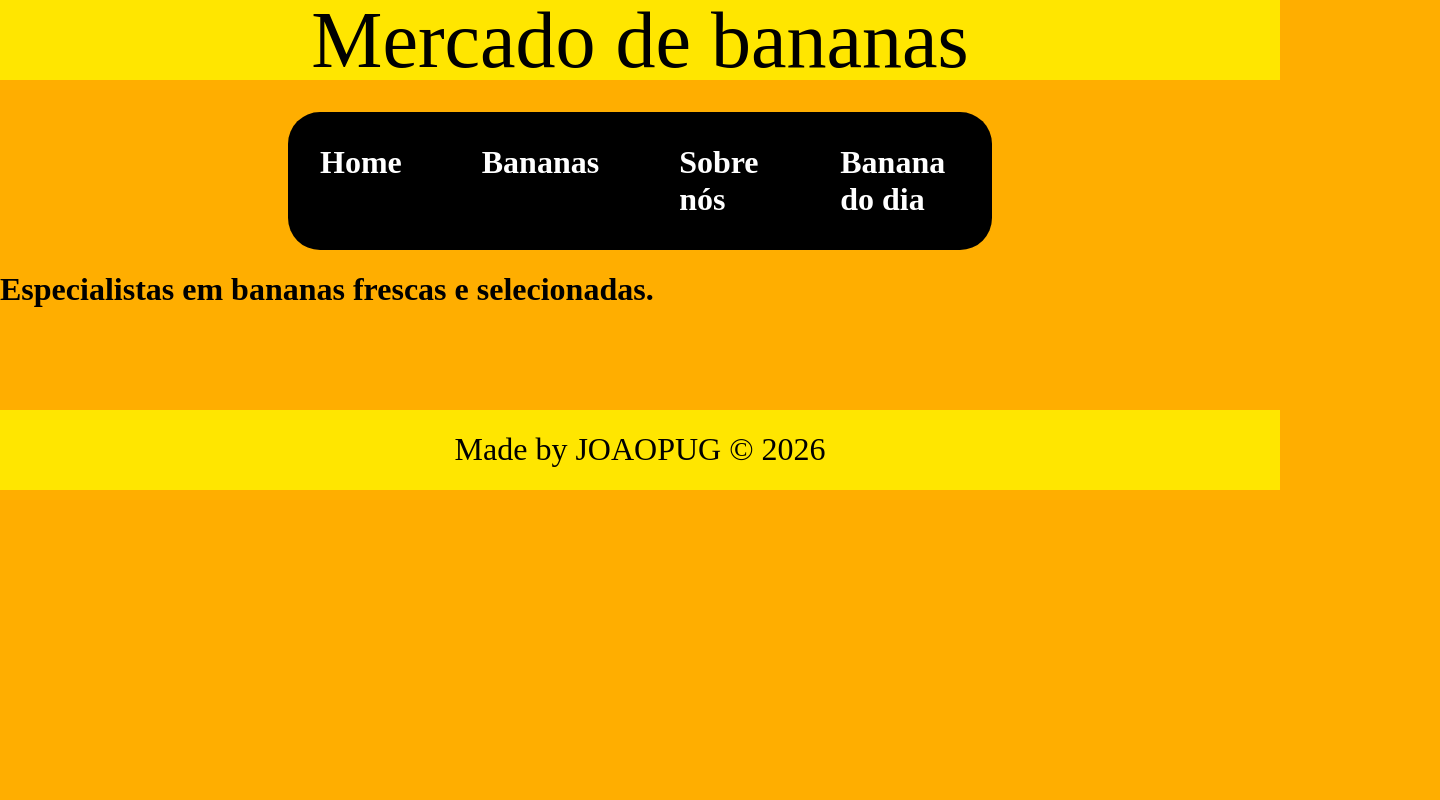
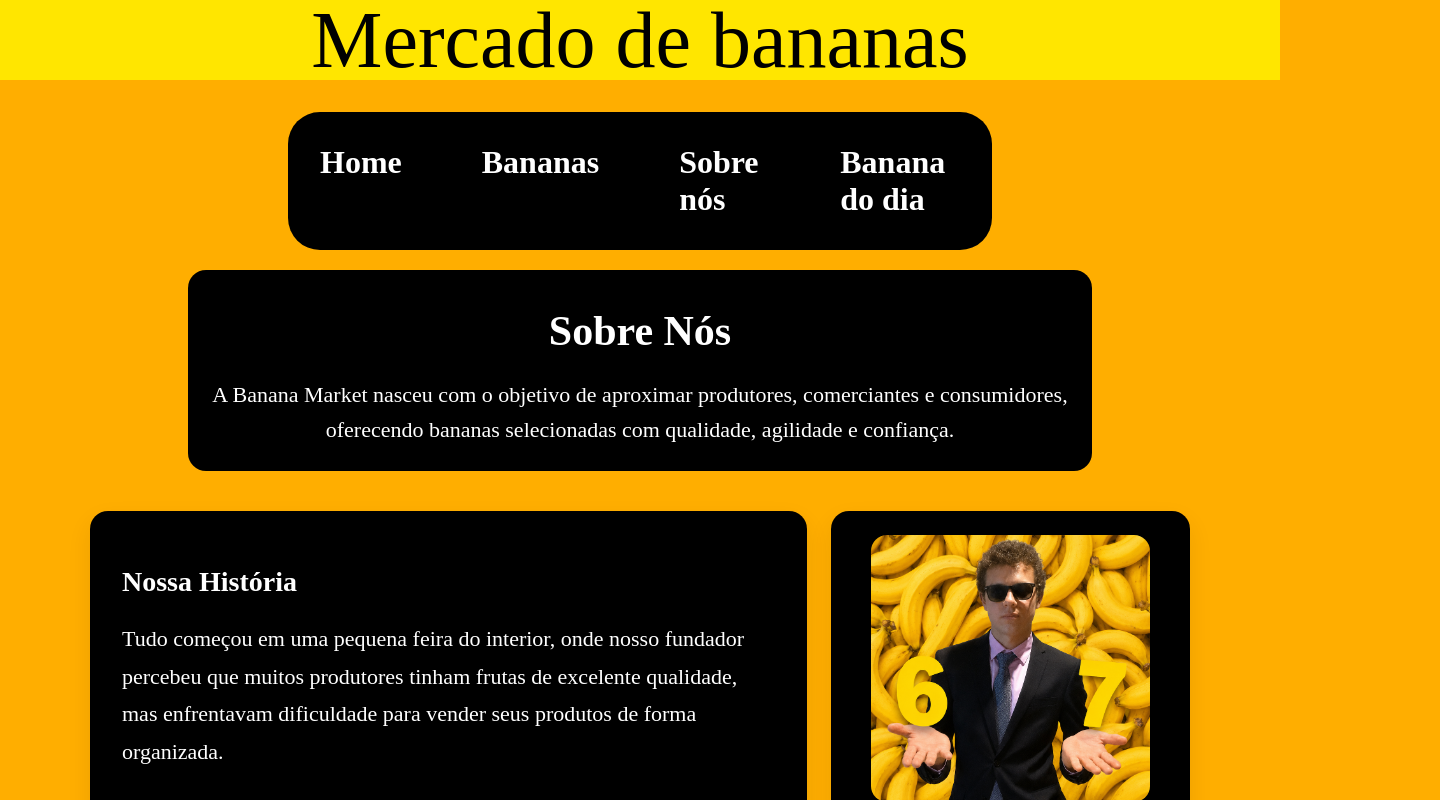
Before and after one commit to joaopug/Trabalho_DevOps, a React (Vite) app: page / in a window 1280 px wide. Both pictures are taken after a click on the element "Sobre nós". Shown: the top 800 px of the page, 1440 px wide, since content can reach past the window. Built offline with nearby package versions, Linux system fonts and the light colour scheme; no server answers.

Commit message:
feat, style: adição da página "Sobre Nós"

```diff
--- a/src/App.css
+++ b/src/App.css
@@ -6,7 +6,7 @@ body {
   justify-content: center;
 }
 
-.menu{
+.menu {
   display: flex;
   flex-direction: row;
   gap: 5rem;
@@ -29,7 +29,7 @@ body {
   color: white;
 }
 
-.setorBeneficios{
+.setorBeneficios {
   display: flex;
   flex-direction: column;
   align-self: center;
@@ -43,7 +43,7 @@ body {
   margin: 0;
 }
 
-.beneficios{
+.beneficios {
   margin: 0;
   background-color: black;
   padding: 2rem;
@@ -51,14 +51,14 @@ body {
   color: white;
 }
 
-.maisVendida{
+.maisVendida {
   display: flex;
   flex-direction: column;
   align-items: center;
   font-size: 1.4rem;
 }
 
-.destaque{
+.destaque {
   background-color: black;
   border-radius: 2rem;
   color: white;
@@ -93,7 +93,7 @@ header {
 }
 
 .carrinhoEQtdeTotal {
-    width: 15rem;
+  width: 15rem;
   display: flex;
   cursor: pointer;
   margin-right: 2rem;
@@ -103,9 +103,6 @@ header {
 
 .carrinhoEQtdeTotal img {
   width: 8rem;
-}
-
-.carrinhoEQtdeTotal h1 {
 }
 
 .banana {
@@ -202,6 +199,88 @@ header {
   margin-left: 10rem;
 }
 
+.sobreNos {
+  max-width: 900px;
+  margin: 20px auto 40px;
+  text-align: center;
+  background: #000000;
+  border-radius: 18px;
+  padding: 2px;
+}
+
+.sobreNos h1 {
+  font-size: 42px;
+  margin-bottom: 16px;
+  color: #ffffff;
+}
+
+.sobreNos p {
+  font-size: 22px;
+  line-height: 1.6;
+  color: #ffffff;
+}
+
+.sobreNosHitoria {
+  max-width: 1100px;
+  margin: 0 auto 40px;
+  display: grid;
+  grid-template-columns: 2fr 1fr;
+  gap: 24px;
+  align-items: stretch;
+}
+
+.sobreNosHitoriaTexto {
+  background: #000000;
+  padding: 32px;
+  border-radius: 18px;
+  box-shadow: 0 10px 25px rgba(0, 0, 0, 0.08);
+}
+
+.sobreNosHitoriaTexto h2 {
+  font-size: 28px;
+  margin-bottom: 16px;
+  color: #ffffff;
+}
+
+.sobreNosHitoriaTexto p {
+  font-size: 22px;
+  line-height: 1.7;
+  color: #ffffff;
+  margin-bottom: 14px;
+}
+
+.fundador {
+  background: #000000;
+  padding: 24px;
+  border-radius: 18px;
+  text-align: center;
+  box-shadow: 0 10px 25px rgba(0, 0, 0, 0.08);
+}
+
+.fotoFundador {
+  width: 100%;
+  height: 260px;
+  font-weight: 700;
+  margin-bottom: 18px;
+}
+
+.fotoFundador img{
+  width: 90%;
+  border-radius: 1rem;
+}
+
+.fundador h3 {
+  font-size: 22px;
+  margin-bottom: 10px;
+  color: #ffffff;
+}
+
+.fundador p {
+  font-size: 20px;
+  line-height: 1.5;
+  color: #ffffff;
+}
+
 footer {
   margin-top: 5rem;
   display: flex;
--- a/src/App.jsx
+++ b/src/App.jsx
@@ -7,6 +7,7 @@ import carrinho from "./assets/carrinho.png";
 import botaoVoltar from "./assets/botaoVoltar.png";
 import "./App.css";
 import { sendFrontendLog } from "./observability";
+import fotoFundador from "./assets/fundador.png"
 
 function App() {
   const [bAzuis, setBAzuis] = useState(0);
@@ -139,9 +140,57 @@ function App() {
           </div>
         )}
         {pagina == 2 && (
-          <div className="conjuntoBananas">
-            <h1>Especialistas em bananas frescas e selecionadas.</h1>
-          </div>
+          <main className="paginaSobreNos">
+            <section className="sobreNos">
+              <h1>Sobre Nós</h1>
+
+              <p>
+                A Banana Market nasceu com o objetivo de aproximar produtores,
+                comerciantes e consumidores, oferecendo bananas selecionadas com
+                qualidade, agilidade e confiança.
+              </p>
+            </section>
+
+            <section className="sobreNosHitoria">
+              <div className="sobreNosHitoriaTexto">
+                <h2>Nossa História</h2>
+
+                <p>
+                  Tudo começou em uma pequena feira do interior, onde nosso
+                  fundador percebeu que muitos produtores tinham frutas de
+                  excelente qualidade, mas enfrentavam dificuldade para vender
+                  seus produtos de forma organizada.
+                </p>
+
+                <p>
+                  Com uma Kombi antiga, algumas caixas de banana e muita vontade
+                  de crescer, a primeira entrega foi feita para mercados locais.
+                  O cuidado com a seleção das frutas e o compromisso com os
+                  prazos fizeram a Mercado de Bananas ganhar confiança rapidamente.
+                </p>
+
+                <p>
+                  Hoje, seguimos com o mesmo propósito: valorizar o produtor,
+                  facilitar a distribuição e garantir que a banana chegue fresca
+                  até o consumidor final.
+                </p>
+              </div>
+
+              <div className="fundador">
+                <div className="fotoFundador">
+                  <img src={fotoFundador}/>
+                </div>
+
+                <h3>João Banana</h3>
+
+                <p>
+                  Fundador da Mercado de Bananas, conhecido por sua visão simples e
+                  eficiente: transformar uma fruta comum em uma operação
+                  organizada, confiável e acessível.
+                </p>
+              </div>
+            </section>
+          </main>
         )}
         {pagina == 5 && (
           <>
```
Also changed, not shown: src/assets/fundador.png (added).
